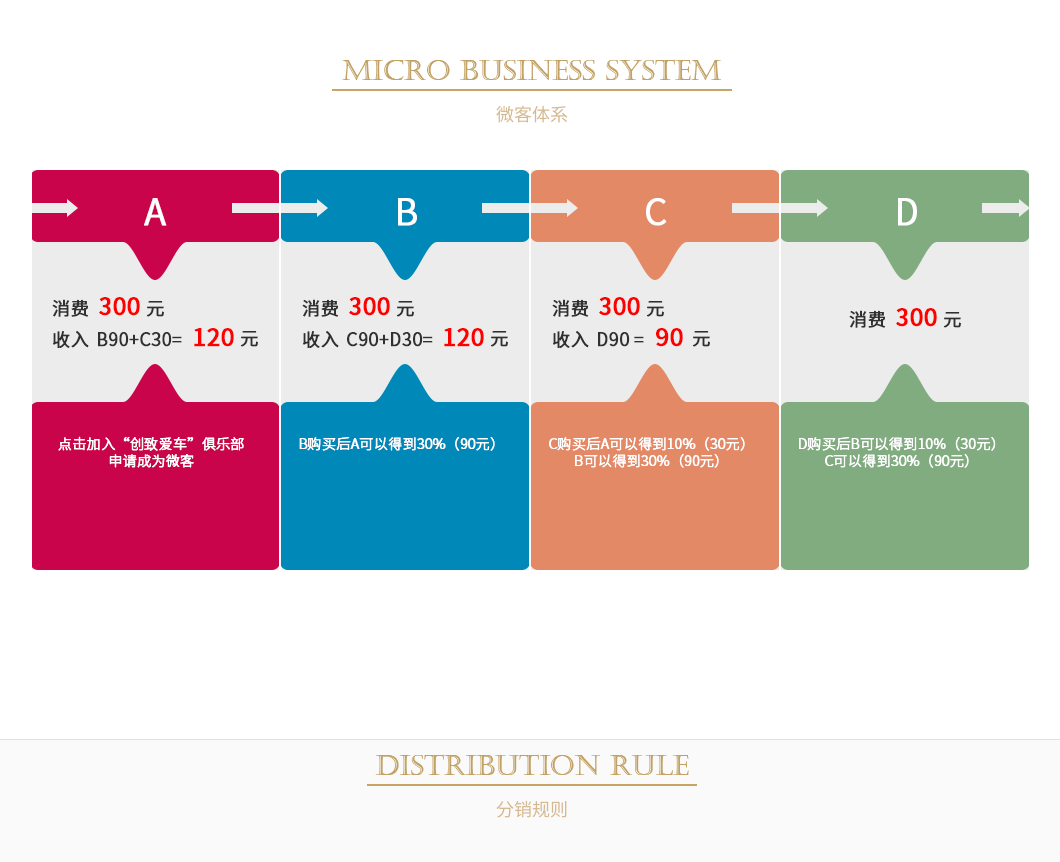
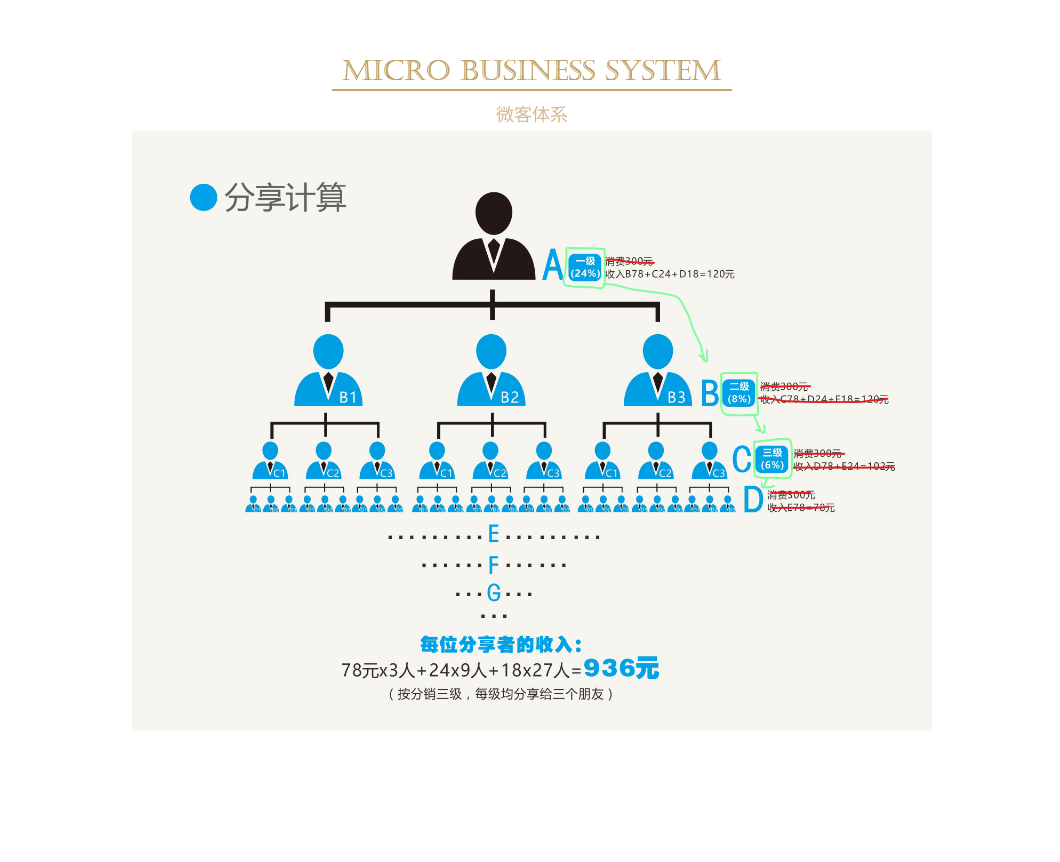
Before and after one commit to UniZhuZheng/YQ_Website, a plain HTML site: page index/product/index.html in a window 1280 px wide. Shown: the part 820-1682 px from the top of the page, without its empty margins (108-1168 px from the left). Drawn offline with Linux system fonts and the light colour scheme.

Commit message:
提交代码

```diff
--- a/index/product/index.html
+++ b/index/product/index.html
@@ -202,60 +202,22 @@
         <div class="intoentit"><img src="../../image/product_block02_title.png" alt=""></div>
         <div class="intocntit">微客体系</div>
 
-        <!--<div class="tosentit"><img src="static/web/img/home_16_E7A774CF.png" alt="SCIENCE WARM GREEN HEALTH" width="194" height="18"></div>-->
-        <div class="i-fob w1000">
-            <!--<div style="font-size: 14px;margin-top: 25px;margin-bottom: -20px;padding: 0 20px;">&nbsp;&nbsp;&nbsp;&nbsp;&nbsp;&nbsp;&nbsp;M-Therm平面供暖系统安装简便，可灵活安排在地板下、天花板上及墙纸后。安装时，能实现产品的自由剪裁，膜上可打孔。以M-Therm墙暖为例，电热膜能隐藏在墙壁里，表面可以用涂料、墙纸、或其它创造性的压花加以装饰，同时传统暖气需要的空间就可以节省下来。<br /><br />安装过程如下所示只需要轻松四步!</div>-->
+
+        <div class="i-fob w1000" style="text-align: center;">
+            <img src="../../image/aa.jpg" width="800" />
+        </div>
+        <!--<div class="i-fob w1000">
             <ul>
                 <li class="even" style="background:url(../../image/product_block02_pic1.png) no-repeat center">
-                    <!--<a>-->
-                        <!--<span class="bg"></span>-->
-                        <!--&lt;!&ndash;<span class="btit">加盟<br>优势</span>&ndash;&gt;-->
-                        <!--<div class="con">-->
-                             <!--<span class="tit" style="margin-top: 140px;">上基膜和墙面胶</span><br>-->
-                            <!--&lt;!&ndash;<span class="hr"></span><br>&ndash;&gt;-->
-                            <!--&lt;!&ndash;<span class="txt">冬日暖阳发热地板是采暖行业革命性的升级产品和发热地板行业的领导者。</span><br>&ndash;&gt;-->
-                            <!--&lt;!&ndash;<a href="index.php/mobile_ACFBB307" class="more">+</a>&ndash;&gt;-->
-                        <!--</div>-->
-                    <!--</a>-->
                 </li>
                 <li class="odd" style="background:url(../../image/product_block02_pic2.png) no-repeat center">
-                    <!--<a>-->
-                        <!--<span class="bg"></span>-->
-                    <!--&lt;!&ndash;<span class="btit">体验<br>中心</span>&ndash;&gt;-->
-                        <!--<div class="con">-->
-                            <!--<span class="tit" style="margin-top: 140px;">干透后将电热膜贴在墙面上</span><br>-->
-                            <!--&lt;!&ndash;<span class="hr"></span><br>&ndash;&gt;-->
-                            <!--&lt;!&ndash;<span class="txt">让消费者零距离感受冬日暖阳高科技地暖一站式全景体验。</span><br>&ndash;&gt;-->
-                            <!--&lt;!&ndash;<a href="index.php/mobile_23FC827D" class="more">+</a>&ndash;&gt;-->
-                        <!--</div>-->
-                    <!--</a>-->
                 </li>
                 <li class="even" style="background:url(../../image/product_block02_pic3.png) no-repeat center">
-                    <!--<a>-->
-                        <!--<span class="bg"></span>-->
-                        <!--&lt;!&ndash;<span class="btit">如何<br>加盟</span>&ndash;&gt;-->
-                        <!--<div class="con">-->
-                            <!--<span class="tit" style="margin-top: 140px;">将电热膜与变压器连接起来</span><br>-->
-                            <!--&lt;!&ndash;<span class="hr"></span><br>&ndash;&gt;-->
-                            <!--&lt;!&ndash;<span class="txt">寻求渴望成功的伙伴一起成就冬日暖阳事业！</span><br>&ndash;&gt;-->
-                            <!--&lt;!&ndash;<a href="index.php/mobile_9B05D3F3" class="more">+</a>&ndash;&gt;-->
-                        <!--</div>-->
-                    <!--</a>-->
                 </li>
                 <li class="odd" style="background:url(../../image/product_block02_pic4.png) no-repeat center">
-                    <!--<a>-->
-                        <!--<span class="bg"></span>-->
-                        <!--&lt;!&ndash;<span class="btit">申请<br>加盟</span>&ndash;&gt;-->
-                        <!--<div class="con">-->
-                            <!--<span class="tit" style="margin-top: 140px;">对膜表面进行修整和装饰</span><br>-->
-                            <!--&lt;!&ndash;<span class="hr"></span><br>&ndash;&gt;-->
-                            <!--&lt;!&ndash;<span class="txt">选择冬日暖阳，实现您成功事业梦想！</span><br>&ndash;&gt;-->
-                            <!--&lt;!&ndash;<a href="index.php/mobile_4602E361" class="more">+</a>&ndash;&gt;-->
-                        <!--</div>-->
-                    <!--</a>-->
                 </li>
             </ul>
-        </div>
+        </div>-->
     </div>
 
     <div class="lc">
```
Also changed, not shown: image/aa.jpg (added), image/product_block02_03.png.
